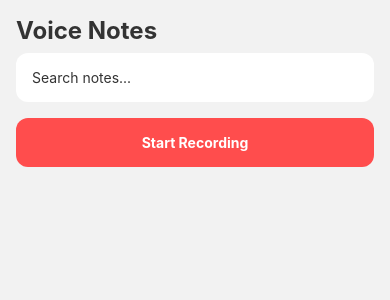
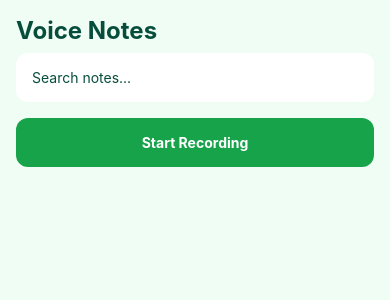
Before and after one commit to KGOPOTSOMANGENA/ReactNativeAudioRecorder, a React Native app: screen / in a window 390 px wide. Shown: the top 300 px of the page. Built offline with nearby package versions, Linux system fonts and the light colour scheme.

Commit message:
redesign note card UI with green theme

```diff
--- a/src/styles/theme.ts
+++ b/src/styles/theme.ts
@@ -1,15 +1,13 @@
-// src/theme.ts
-
 export const colors = {
-  primary: '#ff4d4d',     // red for buttons & highlights
-  secondary: '#4A90E2',   // blue accent
-  background: '#f2f2f2',  // screen background
-  surface: '#fff',         // cards, note items
-  textPrimary: '#333',     // main text
-  textSecondary: '#666',   // secondary text
-  success: '#28a745',      // success messages
-  warning: '#ffc107',      // warnings
-  error: '#ff4d4d',        // error color
+  primary: '#16a34a',       // modern green
+  secondary: '#22c55e',
+  background: '#f0fdf4',    // very light green
+  surface: '#ffffff',
+  textPrimary: '#064e3b',
+  textSecondary: '#065f46',
+  success: '#16a34a',
+  warning: '#facc15',
+  error: '#dc2626',
 };
 
 export const spacing = {
```
